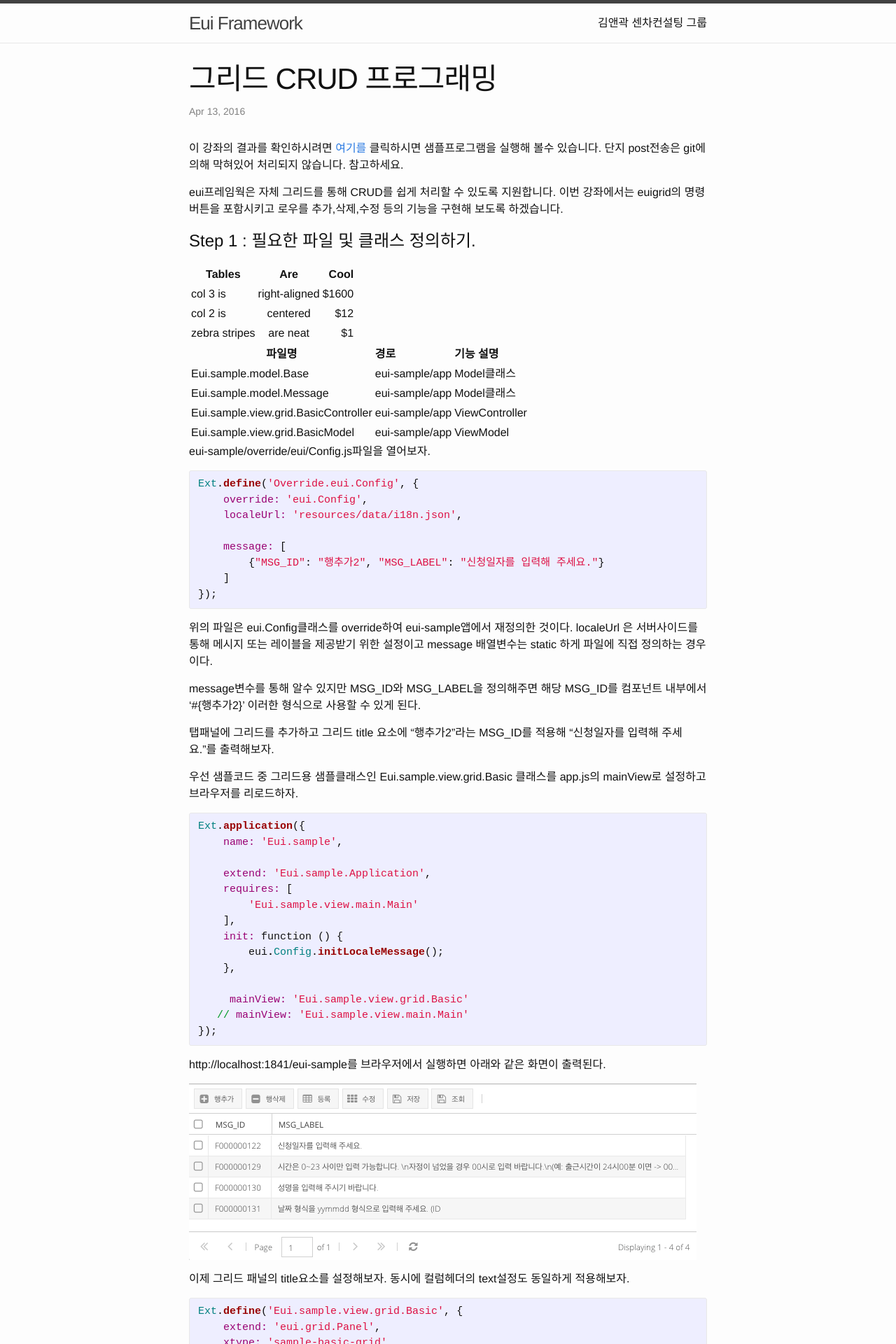
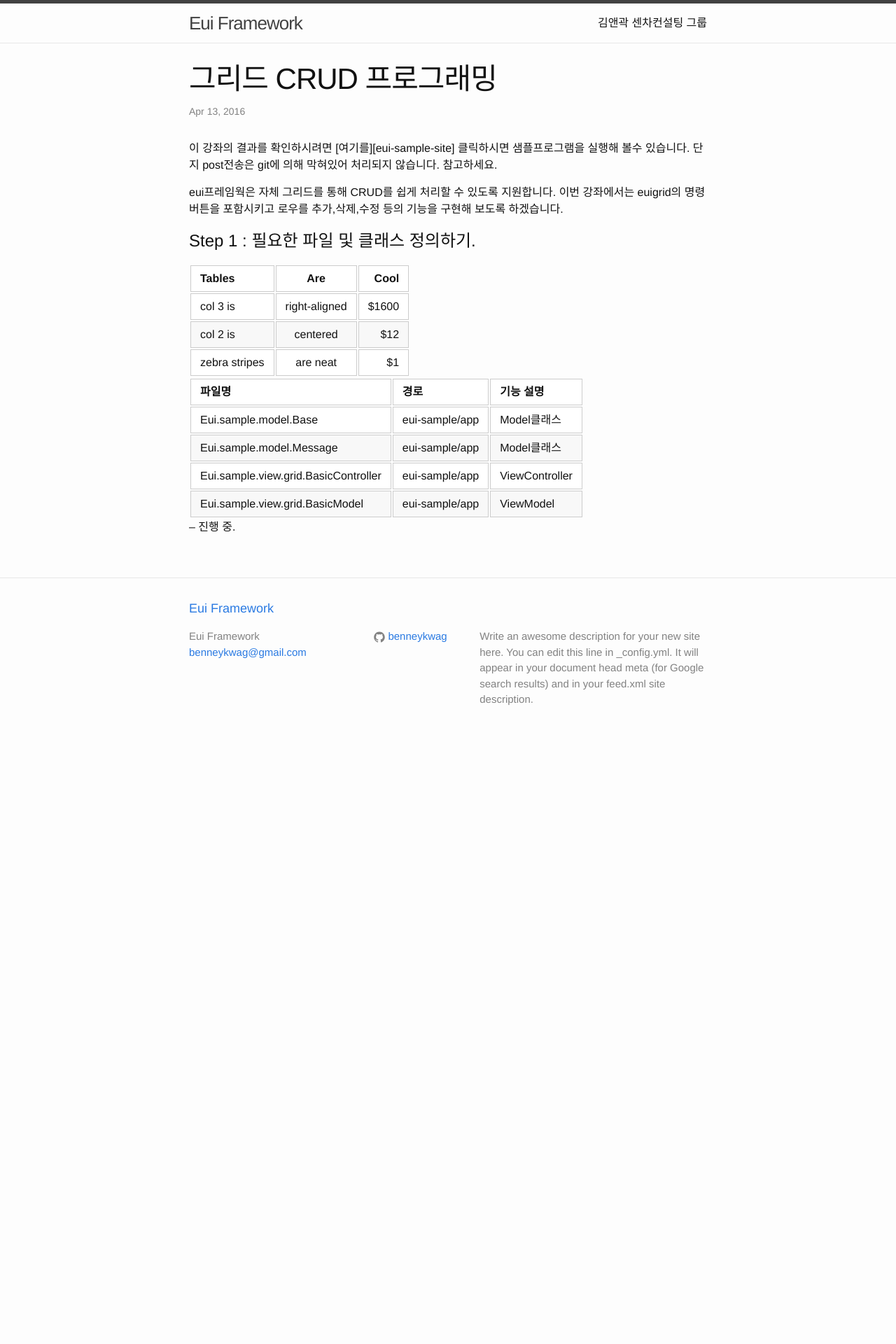
Before and after one commit to benneykwag/benneykwag.github.io, a Jekyll site: the page built from _posts/2016-04-13-grid-crud.md, in a window 1280 px wide. Shown: the top 1920 px of the page at 70% size. Built offline with Jekyll 4.4.1, drawn with Linux system fonts in a browser that asks for light colours; Markdown is read by kramdown in place of the engine named in the settings; comment, search, counter and statistics services are not loaded; after the commit the page ends 1071 px from its top, so only the background shows below that; some of the changed text lies outside the part shown.

Commit message:
jekyll carpet table을 위한 css추가.

```diff
--- a/_posts/2016-04-13-grid-crud.md
+++ b/_posts/2016-04-13-grid-crud.md
@@ -30,150 +30,4 @@ Eui.sample.view.grid.BasicController | eui-sample/app| ViewController
 Eui.sample.view.grid.BasicModel | eui-sample/app| ViewModel
 
 
-
-
-
-eui-sample/override/eui/Config.js파일을 열어보자.
-
-{% highlight ruby %}
-Ext.define('Override.eui.Config', {
-    override: 'eui.Config',
-    localeUrl: 'resources/data/i18n.json',
-
-    message: [
-        {"MSG_ID": "행추가2", "MSG_LABEL": "신청일자를 입력해 주세요."}
-    ]
-});
-{% endhighlight %}
-
-위의 파일은 eui.Config클래스를 override하여 eui-sample앱에서 재정의한 것이다.
-localeUrl 은 서버사이드를 통해 메시지 또는 레이블을 제공받기 위한 설정이고 message 배열변수는
-static 하게 파일에 직접 정의하는 경우이다.
-
-message변수를 통해 알수 있지만 MSG_ID와 MSG_LABEL을 정의해주면 해당 MSG_ID를 컴포넌트 내부에서
-'#{행추가2}' 이러한 형식으로 사용할 수 있게 된다.
-
-탭패널에 그리드를 추가하고 그리드 title 요소에 "행추가2"라는 MSG_ID를 적용해 "신청일자를 입력해 주세요."를 출력해보자.
-
-우선 샘플코드 중 그리드용 샘플클래스인 Eui.sample.view.grid.Basic 클래스를 app.js의 mainView로 설정하고 브라우저를 리로드하자.
-
-{% highlight ruby %}
-
-Ext.application({
-    name: 'Eui.sample',
-
-    extend: 'Eui.sample.Application',
-    requires: [
-        'Eui.sample.view.main.Main'
-    ],
-    init: function () {
-        eui.Config.initLocaleMessage();
-    },
-
-     mainView: 'Eui.sample.view.grid.Basic'
-   // mainView: 'Eui.sample.view.main.Main'
-});
-{% endhighlight %}
-
-http://localhost:1841/eui-sample를 브라우저에서 실행하면 아래와 같은 화면이 출력된다.
-
-
-![Alt text](/imgs/2016-04-11_18-20-24.png)
-
-이제 그리드 패널의 title요소를 설정해보자. 동시에 컬럼헤더의 text설정도 동일하게 적용해보자.
-
-{% highlight ruby %}
-Ext.define('Eui.sample.view.grid.Basic', {
-    extend: 'eui.grid.Panel',
-    xtype: 'sample-basic-grid',
-
-    title :'#{행추가2}',
-    ....
-    columns: [
-        {
-            text: '#{행추가2}',
-            ...
-        },
-        {
-            text: 'MSG_LABEL',
-            flex: 1,
-            dataIndex: 'MSG_LABEL',
-            editor: {
-                bind : "{messageRecord.MSG_LABEL}",
-                xtype: 'textfield'
-
-            }
-        }
-    ]
-});
-{% endhighlight %}
-
-결과를 확인하면 아래 그림처럼 우리가 원하던 메시지가 title과 text에 적용된 것을 확인할 수 있다.
-![Alt text](/imgs/2016-04-11_18-32-04.png)
-
-이렇게 간단히 '#{메시지코드}' 라고 사용하면 원하는 메시지가 컴포넌트 내부에 적용되게 된다.
-그러나 Eui.sample.view.grid.Basic 클래스는 eui.grid.Panel클래스를 확장했고 클래스 내부에
-title이 변환되도록 설정되어 있기 때문이다.
-만약 eui.grid.Panel클래스를 확장하지 않고 Ext.grid.Panel클래스를 확장하도록 Eui.sample.view.grid.Basic클래스를 변경하면
-어떻게 될까?
-{% highlight ruby %}
-Ext.define('Eui.sample.view.grid.Basic', {
-    extend: 'Ext.grid.Panel',
-    ...
-});
-{% endhighlight %}
-title구성요소는 이전과 달리 메시지코드가 노출되고 그리드 컬럼헤더의 text 구성요소는 이전과 같이 유지가 되고 있다.
-![Alt text](/imgs/2016-04-11_18-39-04.png)
-
-이렇게 되는 이유는 title구성요소에 대한 메시지설정이 eui.grid.Panel클래스 내부에 있어 확장을 Ext.grid.Panel로 변경하여
-적용되지 않은 것이고 컬럼헤더의 text구성요소에 대한 메시지처리 설정은 eui패키지 내부의 override폴더의 Ext.grid.column.Column클래스에
-설정되어 있기 때문에 그대로 유지 되는 것이다.
-
-일반적으로 override는 모든 클래스에 원하는 코드를 적용하기 위해 사용한다.
-{% highlight ruby %}
-Ext.define('eui.grid.Panel', {
-    extend: 'Ext.grid.Panel',
-    alias: 'widget.spgrid',
-    ...
-    localeProperties: ['title'],    // 메시지 처리설정.
-
-    mixins: [
-        'eui.mixin.Panel'
-    ],
-    ..
-});
-
-Ext.define('Override.grid.column.Column', {
-    override: 'Ext.grid.column.Column',
-    localeProperties: ['text'], // 메시지 처리설정.
-    initComponent: function () {
-        this.callParent(arguments);
-    }
-});
-{% endhighlight %}
-
-그렇다면 이러한 점을 이용해 Ext.grid.Panel클래스를 확장한 컴포넌트에도 메시지코드를 적용하도록 해보자.
-
-우선 eui-sample/override폴더에 아래와 같이 폴더 및 파일을 만들고 코딩하자. 이 코드는 Ext.grid.Panel클래스를 override하고
-localeProperties 구성요소를 설정한 것이다. 이 요소는 배열이고 title 이외에도 추가로 설정이 가능하게 되어 있다.
-{% highlight ruby %}
-eui-sample
-            /override
-                    /grid/Panel.js
-
-Ext.define('Override.grid.Panel', {
-    override: 'Ext.grid.Panel',
-    localeProperties: ['title']
-});
-{% endhighlight %}
-
-이제 다시 실행하면 아래 그림처럼 메시지 처리가 정상적으로 작동하는 것을 확인할 수 있을 것이다.
-![Alt text](/imgs/2016-04-11_18-32-04.png)
-
-이러한 원리로 버튼 등 다른 컴포넌트에도 적용이 가능하다.
-
-[eui-site]: https://github.com/benneykwag/eui
-
-[gettingstart]: http://benneykwag.github.io/update/2016/04/07/getting-start.html
-
-[eui-sample-site]: http://benneykwag.github.io/eui/samples/Eui.sample/index.html
+-- 진행 중.
--- a/_sass/_base.scss
+++ b/_sass/_base.scss
@@ -204,3 +204,33 @@ pre {
         }
     }
 }
+
+
+/*********************/
+/* TABLES */
+/*********************/
+table {
+  //margin-left: 20px;
+  padding: 0; }
+table tr {
+  border-top: 1px solid #cccccc;
+  background-color: white;
+  margin: 0;
+  padding: 0; }
+table tr:nth-child(2n) {
+  background-color: #f8f8f8; }
+table tr th {
+  font-weight: bold;
+  border: 1px solid #cccccc;
+  text-align: left;
+  margin: 0;
+  padding: 6px 13px; }
+table tr td {
+  border: 1px solid #cccccc;
+  text-align: left;
+  margin: 0;
+  padding: 6px 13px; }
+table tr th :first-child, table tr td :first-child {
+  margin-top: 0; }
+table tr th :last-child, table tr td :last-child {
+  margin-bottom: 0; }
```
Also changed, not shown: 2 other files.
